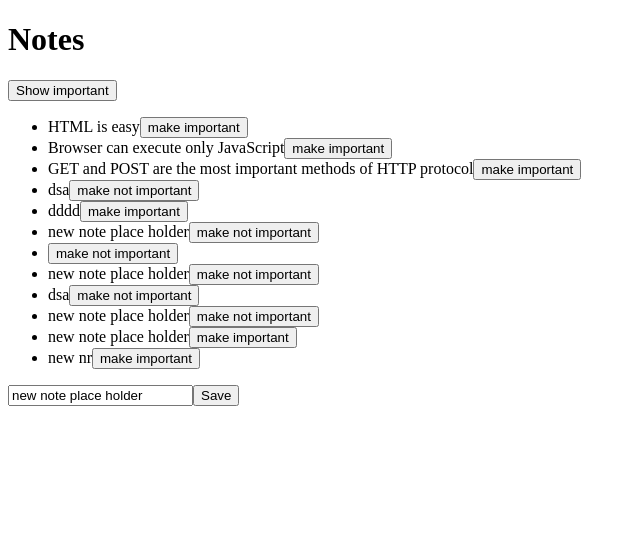
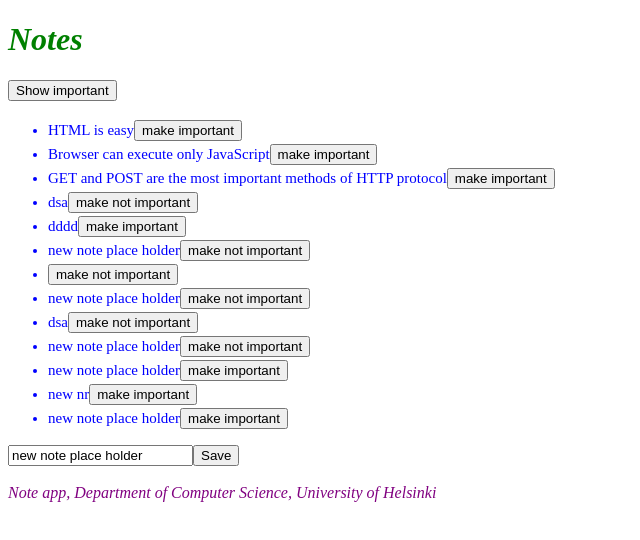
Before and after one commit to Scott-Zeta/FullStackOpen_MOOC, a React (Create React App) app in the folder Part2/part2-notes/: page / in a window 1280 px wide. Shown: the top 540 px of the page, without its empty margins (0-640 px from the left). Built offline with nearby package versions, Linux system fonts and the light colour scheme; data requests are answered from the project's data file.

Commit message:
add style

```diff
--- a/Part2/part2-notes/db.json
+++ b/Part2/part2-notes/db.json
@@ -71,6 +71,12 @@
       "date": "2022-09-22T07:05:20.092Z",
       "important": false,
       "id": 12
+    },
+    {
+      "content": "new note place holder",
+      "date": "2022-09-28T03:32:24.532Z",
+      "important": false,
+      "id": 13
     }
   ]
 }
--- a/Part2/part2-notes/src/App.js
+++ b/Part2/part2-notes/src/App.js
@@ -2,11 +2,14 @@ import { useState, useEffect } from 'react'
 import axios from 'axios'
 import Note from './components/Note'
 import noteService from './services/notes'
+import Notification from './components/Notification'
+import Footer from './components/Footer'
 
 const App = () => {
   const [notes, setNotes] = useState([])
   const [newNote, setNewNote] = useState("new note place holder") //this is actually not a appropriate way for palce holder
   const [showAll, setShowAll] = useState(true)
+  const [errorMessage, setErrorMessage] = useState("")
 
   const hook = () => {
     // console.log('effect')
@@ -76,7 +79,9 @@ const App = () => {
         setNotes(notes.map(note => note.id !== id ? note : returnedNode))
       })
       .catch(error => {
-        alert(`the note '${note.content}' has already been deleted on server!`) ///watch out for ` and ' !!!!!
+        //alert(`the note '${note.content}' has already been deleted on server!`) ///watch out for ` and ' !!!!!
+        setErrorMessage(`the note '${note.content}' has already been deleted on server!`)
+        setTimeout(()=>{setErrorMessage(null)},5000)
         setNotes(notes.filter(n => n.id !== id))
       })
   } ///!! important
@@ -84,6 +89,7 @@ const App = () => {
   return (
     <div>
       <h1>Notes</h1>
+      <Notification message={errorMessage} />
       <div>
         <button onClick={() => setShowAll(!showAll)}>
           Show {showAll ? 'important' : 'all'}
@@ -103,6 +109,7 @@ const App = () => {
         />
         <button type="submit">Save</button>
       </form>
+      <Footer />
     </div>
   )
 }
--- /dev/null
+++ b/Part2/part2-notes/src/components/Footer.js
@@ -0,0 +1,17 @@
+import React from "react";
+
+const Footer = () => {
+    const footerStyle = {
+        color: 'purple',
+        fontStyle: 'italic',
+        fonSize: 16
+    }
+    return (
+        <div style={footerStyle}>
+            <br />
+            <em>Note app, Department of Computer Science, University of Helsinki</em>
+        </div>
+    )
+}
+
+export default Footer;
--- a/Part2/part2-notes/src/components/Note.js
+++ b/Part2/part2-notes/src/components/Note.js
@@ -1,7 +1,7 @@
 const Note = ({ note, toggleImportance }) => {
   const label = note.important ? 'make not important' : 'make important'
   return (
-    <li>
+    <li className = 'note'>
       {note.content}
       <button onClick={toggleImportance}>{label}</button>
     </li>
--- /dev/null
+++ b/Part2/part2-notes/src/components/Notification.js
@@ -0,0 +1,15 @@
+import React from "react";
+
+const Notification = ({message}) =>{
+    if(message == null){
+        return null;
+    }
+
+    return(
+        <div className="error">
+            {message}
+        </div>
+    )
+}
+
+export default Notification;
--- /dev/null
+++ b/Part2/part2-notes/src/index.css
@@ -0,0 +1,18 @@
+h1{
+    color: green;
+    font-style: italic;
+}
+
+li{
+    color:grey;
+    padding-top: 3px;
+    font-size: 15px;
+}
+
+.note{
+    color:blue;
+}
+
+.error{
+    color: red;
+}
--- a/Part2/part2-notes/src/index.js
+++ b/Part2/part2-notes/src/index.js
@@ -1,6 +1,7 @@
 import axios from 'axios'
 import ReactDOM from 'react-dom/client'
 import App from './App'
+import './index.css'
 
 const promise = axios.get('http://localhost:3001/notes')
 
```
